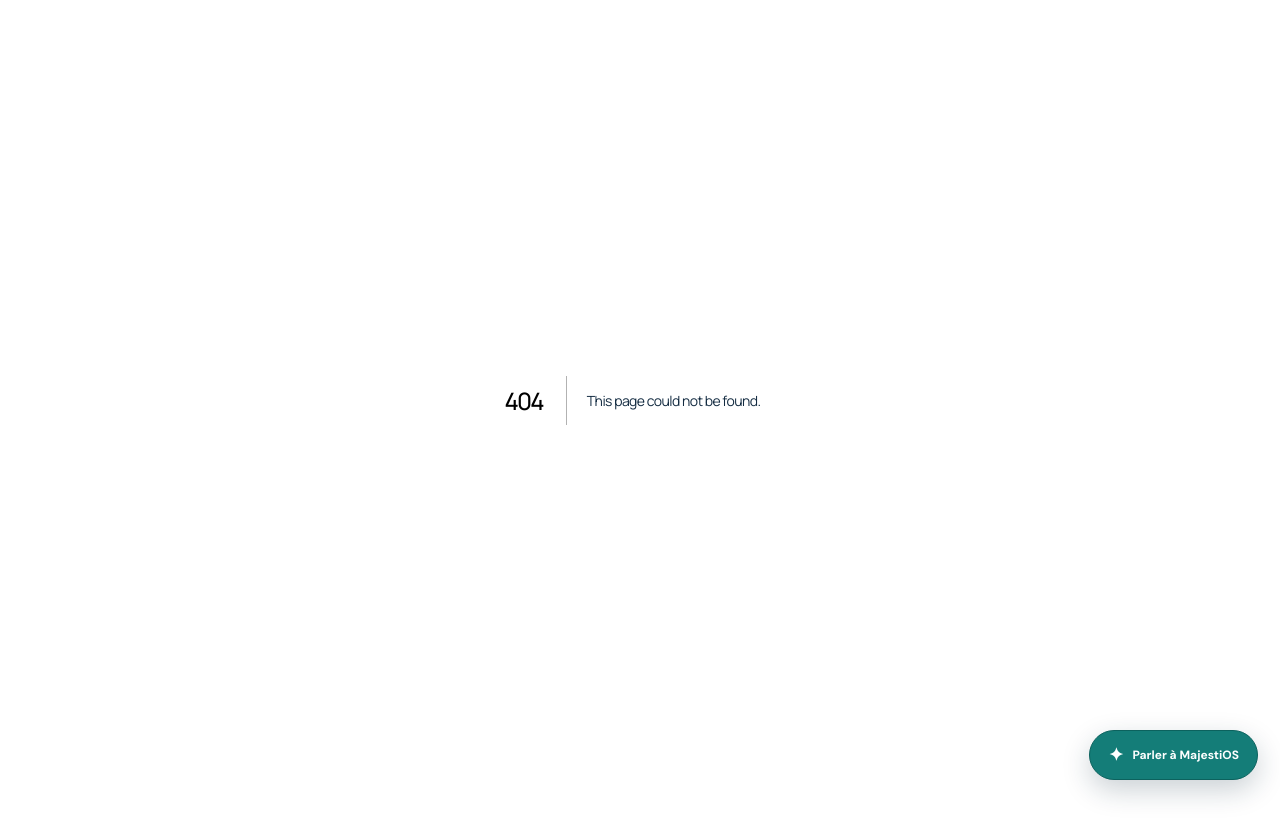
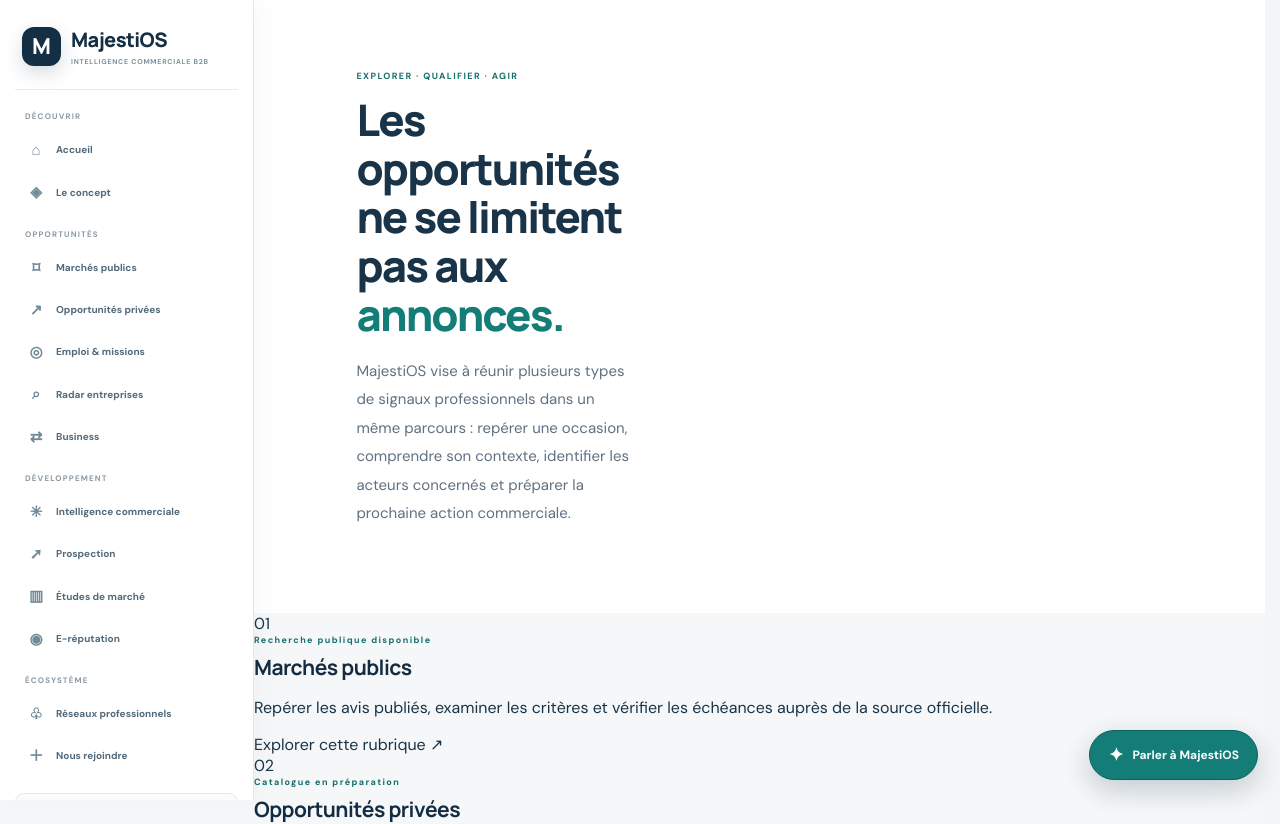
Before and after one commit to Chexpeer/Majestios, a Next.js app: page /opportunites in a window 1280 px wide. Before the commit this address had no page. Shown: the top 824 px of the page. Before the commit the page ends 800 px from the top, so only its background shows below. Built offline with nearby package versions, Linux system fonts and the light colour scheme.

Commit message:
feat: créer le hub hiérarchique des opportunités

```diff
--- /dev/null
+++ b/src/app/opportunites/page.tsx
@@ -0,0 +1,21 @@
+import Link from "next/link";
+import PublicHeader from "@/components/public-header";
+
+export const metadata = { title: "Explorer les opportunités — MajestiOS", description: "Un point d’entrée pour explorer les opportunités professionnelles, les marchés et les entreprises." };
+
+const categories = [
+  { number: "01", title: "Marchés publics", text: "Repérer les avis publiés, examiner les critères et vérifier les échéances auprès de la source officielle.", href: "/appels-offres-publics", status: "Recherche publique disponible" },
+  { number: "02", title: "Opportunités privées", text: "Découvrir le cadre prévu pour les consultations privées, missions et partenariats diffusés avec autorisation.", href: "/appels-offres-prives", status: "Catalogue en préparation" },
+  { number: "03", title: "Radar entreprises", text: "Comprendre comment les signaux de création, développement, reprise et cession pourront aider à détecter des besoins commerciaux.", href: "/opportunites/radar-entreprises", status: "Sources à raccorder" },
+  { number: "04", title: "Business : achat et transmission", text: "Explorer le parcours cible pour les projets de cession, reprise ou transmission d'entreprise.", href: "/business", status: "Parcours de cadrage" },
+  { number: "05", title: "Emploi et missions", text: "Consulter le cadre de publication prévu pour les offres d'emploi, missions indépendantes et collaborations.", href: "/offres-emploi", status: "Rubrique en préparation" },
+];
+
+export default function OpportunitiesHubPage() {
+  return <main className="public-site concept-page"><PublicHeader />
+    <section className="how-section concept-hero"><div><span className="section-label">EXPLORER · QUALIFIER · AGIR</span><h1>Les opportunités ne se limitent pas aux <em>annonces.</em></h1><p>MajestiOS vise à réunir plusieurs types de signaux professionnels dans un même parcours : repérer une occasion, comprendre son contexte, identifier les acteurs concernés et préparer la prochaine action commerciale.</p></div></section>
+    <section className="opportunity-hub-grid">{categories.map((item)=><article key={item.number}><span className="opportunity-hub-number">{item.number}</span><span className="section-label">{item.status}</span><h2>{item.title}</h2><p>{item.text}</p><Link href={item.href}>Explorer cette rubrique ↗</Link></article>)}</section>
+    <section className="concept-principles"><h2>Un même fil conducteur</h2><p>Entreprise → Interlocuteur → Décideur. Une annonce n'est qu'une source possible : la valeur recherchée vient de la qualification de l'information et de la préparation d'une action pertinente.</p><Link className="search-submit concept-cta" href="/intelligence-commerciale">Découvrir l’intelligence commerciale ↗</Link><Link className="search-submit concept-cta" href="/faq">Consulter la FAQ ↗</Link></section>
+    <footer className="public-footer"><Link className="footer-brand" href="/">MajestiOS</Link><nav aria-label="Liens de pied de page"><Link href="/comment-et-pourquoi">Le concept</Link><Link href="/reseaux">Réseaux professionnels</Link><Link href="/faq">FAQ</Link></nav><small>© MajestiOS · Site en construction</small></footer>
+  </main>;
+}
```
